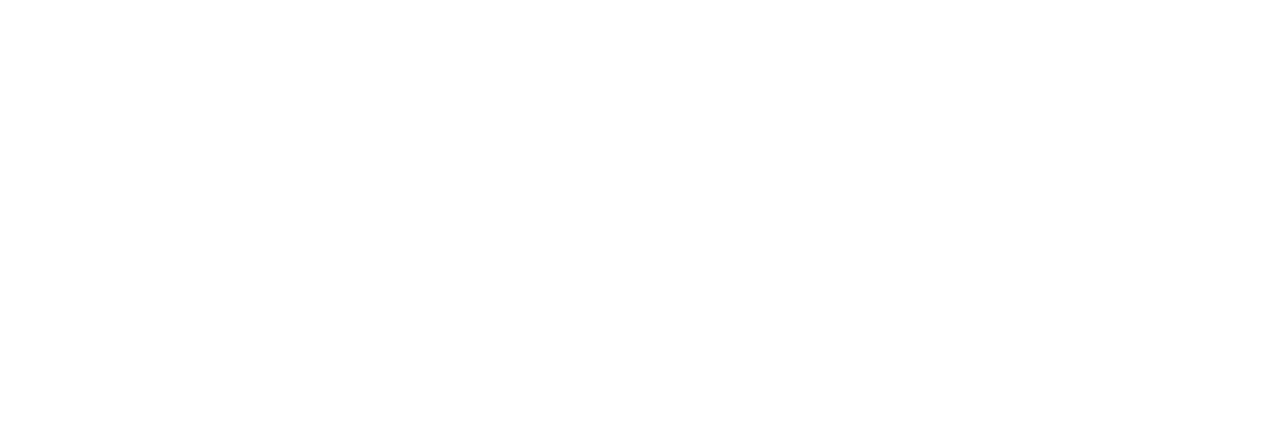
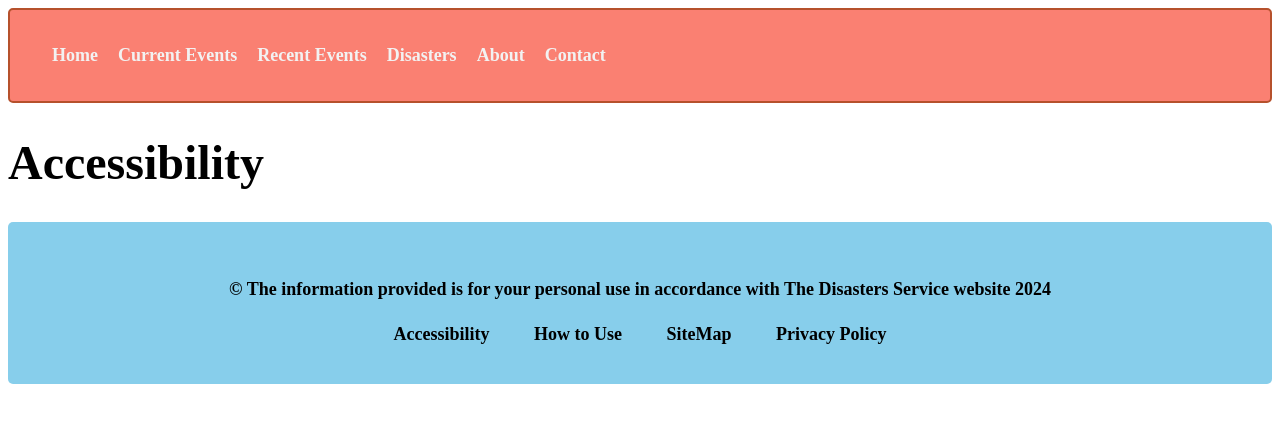
Before and after one commit to BIT-Studio-3/group-project-25-1-scade, a SvelteKit app in the folder disaster/disaster/: page /accessibility in a window 1280 px wide. Shown: the top 422 px of the page. Built offline with nearby package versions, Linux system fonts and the light colour scheme.

Commit message:
add footer and header to page

```diff
--- a/disaster/disaster/src/routes/accessibility/+page.svelte
+++ b/disaster/disaster/src/routes/accessibility/+page.svelte
@@ -0,0 +1,14 @@
+<script>
+    import Header from '$lib/Header.svelte';
+    import Footer from '$lib/Footer.svelte';
+
+</script>
+
+<Header headingTitle="Accessibility" />
+
+<Footer year={2024} />
+
+<style>
+
+
+</style>
```
